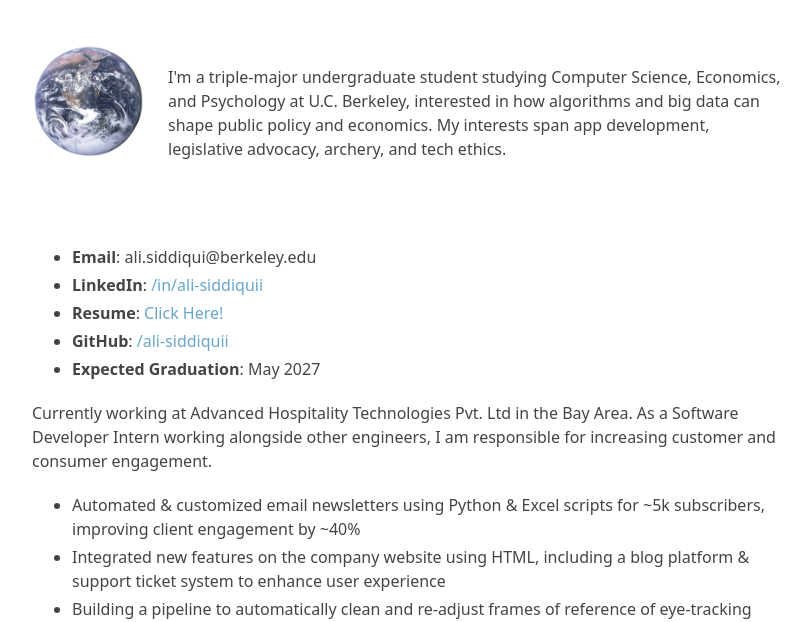
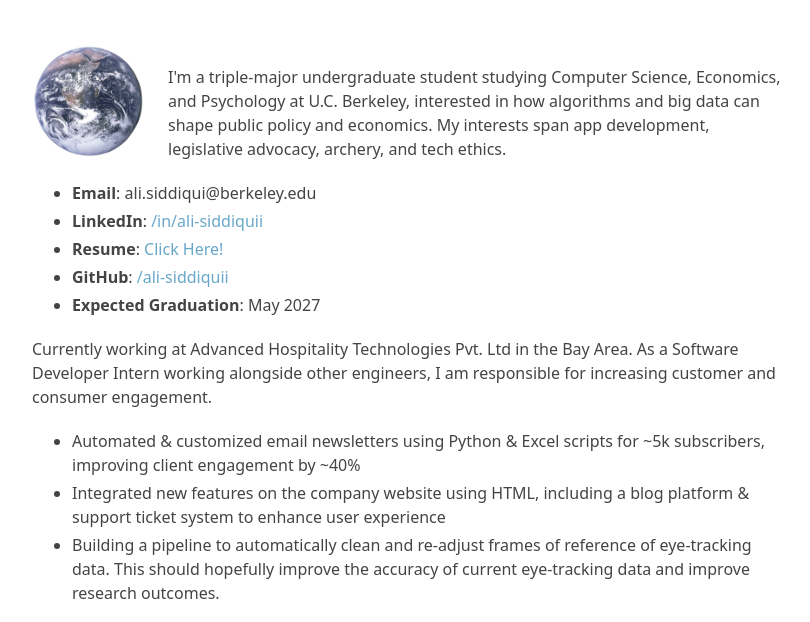
Before and after one commit to ali-siddiquii/ali-siddiquii.github.io, a plain HTML site: page index.html in a window 1280 px wide. Shown: the part 172-794 px from the top of the page, without its empty margins (233-1043 px from the left). Drawn offline with Linux system fonts and the light colour scheme.

Commit message:
Update index.html

```diff
--- a/index.html
+++ b/index.html
@@ -23,7 +23,7 @@
 			<p>I'm a triple-major undergraduate student studying Computer Science, Economics, and Psychology at U.C. Berkeley, interested in how algorithms and big data can shape public policy and economics. My interests span app development, legislative advocacy, archery, and tech ethics.
 		</div>
 
-		<p><br /></p>
+
 
 		<ul>
 		  <li><strong>Email</strong>: ali.siddiqui@berkeley.edu</li>
```
